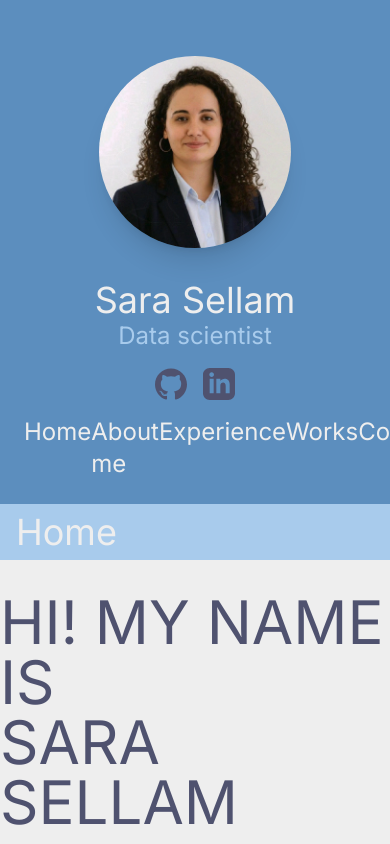
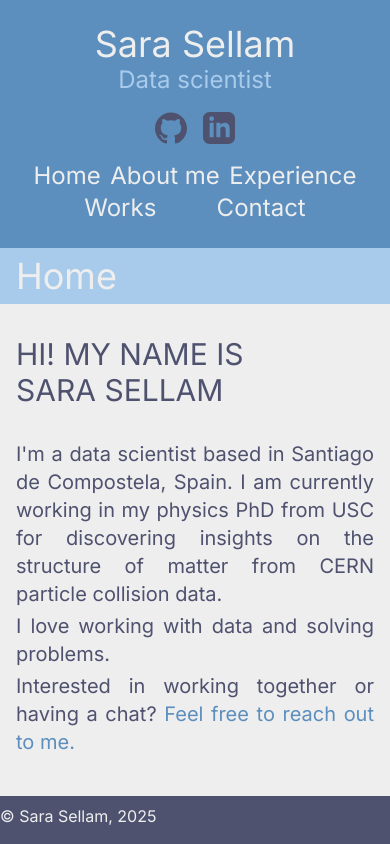
Before and after one commit to manoelcl/sara-sellam, a SvelteKit app: page / in a window 390 px wide. Built offline with nearby package versions, Linux system fonts and the light colour scheme.

Commit message:
MODIFY styles

```diff
--- a/src/routes/+layout.svelte
+++ b/src/routes/+layout.svelte
@@ -15,7 +15,7 @@
 >
 	<header class="col-span-2 col-start-1 w-full bg-nicesea p-6 text-nicewhite md:col-span-1 md:w-80">
 		<img
-			class="min-48 mt-8 mr-auto mb-8 ml-auto size-48 rounded-full shadow-xl"
+			class="min-48 mt-8 mr-auto mb-8 ml-auto hidden size-48 rounded-full shadow-xl md:block"
 			src={portrait}
 			alt="Sara Sellam"
 		/>
@@ -40,12 +40,12 @@
 			</li>
 		</ul>
 		<nav class="mb-auto text-2xl">
-			<ul class="flex-column flex list-inside justify-evenly md:block">
-				<li><a class=" hover:bg-nicesky" href="/">Home</a></li>
-				<li><a class=" hover:bg-nicesky" href="/aboutme">About me</a></li>
-				<li><a class=" hover:bg-nicesky" href="/experience">Experience</a></li>
-				<li><a class=" hover:bg-nicesky" href="/works">Works</a></li>
-				<li><a class=" hover:bg-nicesky" href="/contact">Contact</a></li>
+			<ul class="flex-column flex list-inside flex-wrap justify-evenly md:block">
+				<li><a class=" w-fit text-nowrap hover:bg-nicesky" href="/">Home</a></li>
+				<li><a class="w-fit text-nowrap hover:bg-nicesky" href="/aboutme">About me</a></li>
+				<li><a class="w-fit text-nowrap hover:bg-nicesky" href="/experience">Experience</a></li>
+				<li><a class="w-fit text-nowrap hover:bg-nicesky" href="/works">Works</a></li>
+				<li><a class="w-fit text-nowrap hover:bg-nicesky" href="/contact">Contact</a></li>
 			</ul>
 		</nav>
 	</header>
@@ -53,7 +53,7 @@
 		{@render children?.()}
 	</main>
 	<footer
-		class="col-span-2 col-start-1 row-start-3 bg-nicecoast pt-2 text-center text-nicewhite md:row-start-3"
+		class="col-span-2 col-start-1 row-start-3 bg-nicecoast pt-2 text-nicewhite md:row-start-3"
 	>
 		<p class=" mb-4 text-center">© Sara Sellam, 2025</p>
 	</footer>
--- a/src/routes/+page.svelte
+++ b/src/routes/+page.svelte
@@ -5,8 +5,8 @@
 
 <section class=" ">
 	<h1 class="mb-8 bg-nicesky pt-2 pb-2 pl-4 text-4xl text-nicewhite">Home</h1>
-	<article class="mr-auto ml-auto max-w-3xl text-xl">
-		<h1 class="mb-16 text-6xl">
+	<article class=" m-4 min-h-full max-w-3xl text-xl lg:mr-auto lg:ml-auto">
+		<h1 class="mb-8 text-3xl md:text-6xl">
 			HI! MY NAME IS <br /> SARA SELLAM
 		</h1>
 		<p class="mb-1">
--- a/src/routes/aboutme/+page.svelte
+++ b/src/routes/aboutme/+page.svelte
@@ -10,7 +10,7 @@
 <section class="min-h-full overflow-auto">
 	<h1 class="mb-8 bg-nicesky pt-2 pb-2 pl-4 text-4xl text-nicewhite">About me</h1>
 	<article class=" m-4 min-h-full max-w-3xl text-xl lg:mr-auto lg:ml-auto">
-		<h1 class="mb-16 text-6xl">
+		<h1 class="mb-8 text-3xl md:text-6xl">
 			RELIABLE SOFTWARE <br /> DEVELOPMENT FOR <br /> COMPLEX DATA ANALYSIS
 		</h1>
 		<p class="mb-1">
--- a/src/routes/contact/+page.svelte
+++ b/src/routes/contact/+page.svelte
@@ -6,7 +6,7 @@
 <section class="min-h-full overflow-auto">
 	<h1 class="mb-8 bg-nicesky pt-2 pb-2 pl-4 text-4xl text-nicewhite">Contact</h1>
 	<article class="m-4 min-h-full max-w-3xl text-xl lg:mr-auto lg:ml-auto">
-		<h1 class="mb-16 text-6xl">DO YOU WANT<br /> TO TALK?</h1>
+		<h1 class="mb-8 text-3xl md:text-6xl">DO YOU WANT<br /> TO TALK?</h1>
 		<p class="mb-6">Get in touch in my social media:</p>
 		<ul class=" ml-6 flex flex-col gap-4">
 			<li>
--- a/src/routes/experience/+page.svelte
+++ b/src/routes/experience/+page.svelte
@@ -12,7 +12,7 @@
 
 <section class=" ">
 	<h1 class="mb-8 bg-nicesky pt-2 pb-2 pl-4 text-4xl text-nicewhite">Experience</h1>
-	<section class="mr-auto ml-auto max-w-3xl text-xl">
+	<section class="m-4 min-h-full max-w-3xl text-xl lg:mr-auto lg:ml-auto">
 		<article class="mb-16 flex w-full flex-row">
 			<div class="h-45 w-45 overflow-clip rounded-md border-4 border-nicesky">
 				<ThreeMap location={city} />
--- a/src/routes/works/+page.svelte
+++ b/src/routes/works/+page.svelte
@@ -6,7 +6,7 @@
 
 <section class=" ">
 	<h1 class="mb-8 bg-nicesky pt-2 pb-2 pl-4 text-4xl text-nicewhite">Works</h1>
-	<section class="mr-auto ml-auto max-w-3xl text-xl">
+	<section class="m-4 min-h-full max-w-3xl text-xl lg:mr-auto lg:ml-auto">
 		<ul class=" mr-auto ml-auto grid w-full grid-cols-2 gap-2">
 			{#each worksArray as workId}
 				<li>
--- a/src/routes/works/[slug]/+page.svelte
+++ b/src/routes/works/[slug]/+page.svelte
@@ -8,9 +8,9 @@
 
 <section>
 	<h1 class="mb-8 bg-nicesea pb-2 pl-4 text-4xl text-nicewhite">Home</h1>
-	<article class="mr-auto ml-auto max-w-3xl text-xl">
+	<article class="m-4 min-h-full max-w-3xl text-xl lg:mr-auto lg:ml-auto">
 		<header>
-			<h1 class="mb-8 text-6xl">
+			<h1 class="mb-8 text-3xl md:text-6xl">
 				{work.title.toUpperCase()}
 			</h1>
 			<p>{work.date}</p>
```
